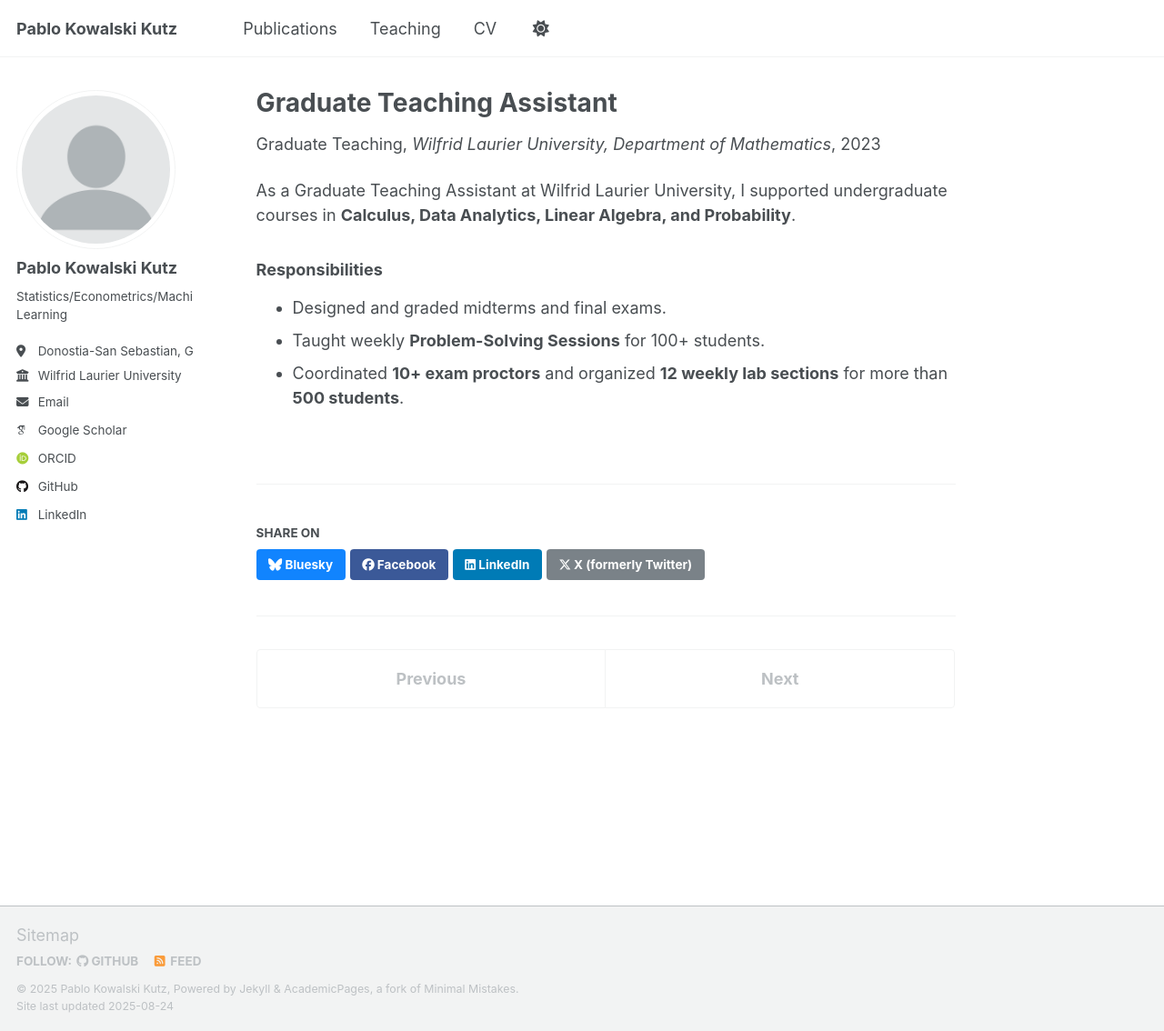
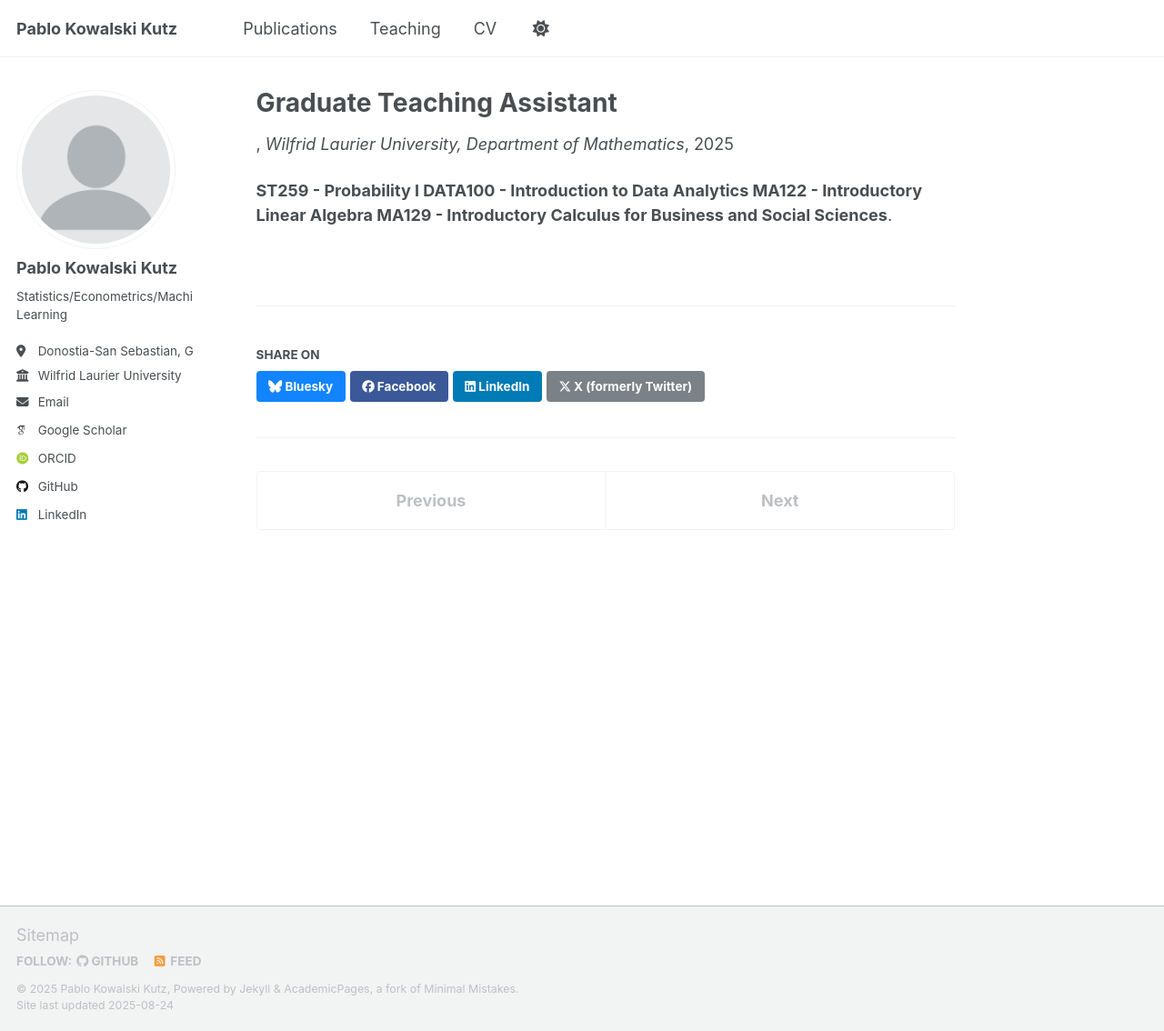
Before and after one commit to pabluski00/pabluski00.github.io, a Jekyll site: the page built from _teaching/WLU_TA.md, in a window 1280 px wide and 1134 px high. Shown: the whole window at 91% size. Built offline with Jekyll 4.4.1, drawn with Linux system fonts in a browser that asks for light colours; some web fonts are replaced; a script that is not in the unit is left out.

Commit message:
Update WLU_TA.md

```diff
--- a/_teaching/WLU_TA.md
+++ b/_teaching/WLU_TA.md
@@ -1,16 +1,14 @@
 ---
 title: "Graduate Teaching Assistant"
 collection: teaching
-type: "Graduate Teaching"
 permalink: /teaching/WLU_TA
 venue: "Wilfrid Laurier University, Department of Mathematics"
-date: 2023-09-01
+start_date: 2023-09-01
+end_date: 2024-05-31
 location: "Waterloo, Ontario, Canada"
 ---
 
-As a Graduate Teaching Assistant at Wilfrid Laurier University, I supported undergraduate courses in **Calculus, Data Analytics, Linear Algebra, and Probability**.
-
-### Responsibilities
-- Designed and graded midterms and final exams.
-- Taught weekly **Problem-Solving Sessions** for 100+ students.
-- Coordinated **10+ exam proctors** and organized **12 weekly lab sections** for more than **500 students**.
+**ST259 - Probability I
+DATA100 - Introduction to Data Analytics
+MA122 - Introductory Linear Algebra
+MA129 - Introductory Calculus for Business and Social Sciences**.
```
